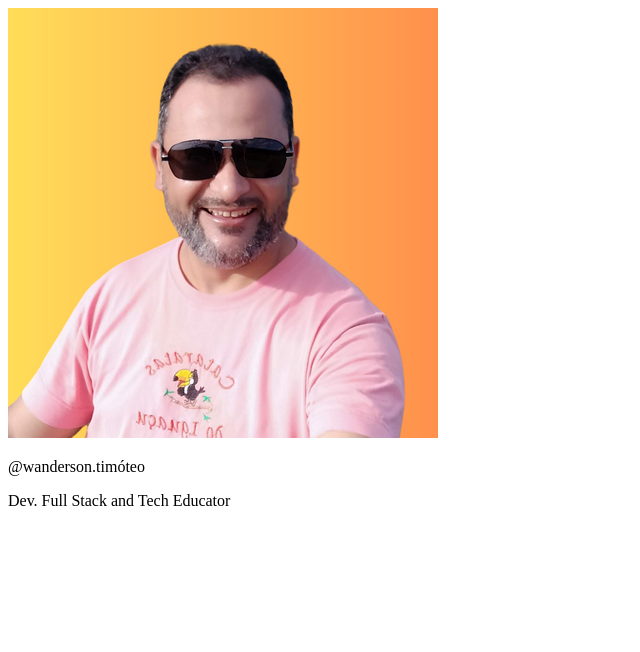
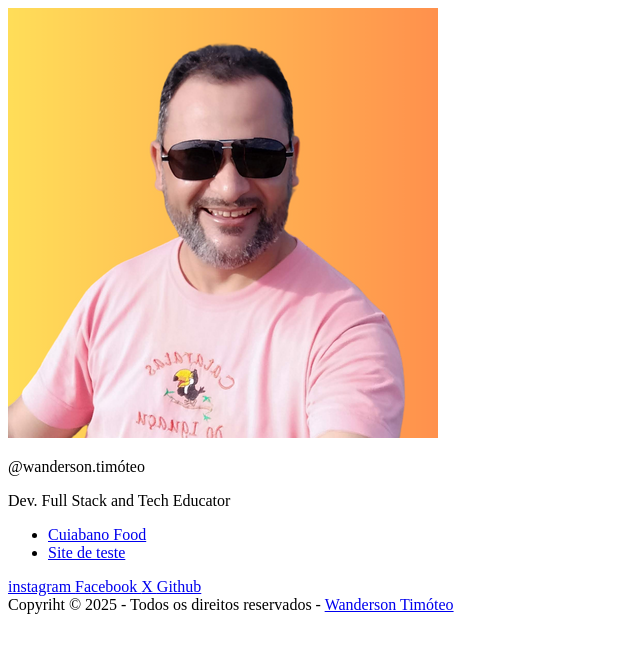
Before and after one commit to professor-wanderson-timoteo/perfil-contato, a plain HTML site: page index.html in a window 1280 px wide. Shown: the whole page, without its empty margins (0-640 px from the left). Drawn offline with nearby package versions, Linux system fonts and the light colour scheme.

Commit message:
add links de projetos e links de redes sociais

```diff
--- a/index.html
+++ b/index.html
@@ -8,6 +8,7 @@
     <link
         href="https://fonts.googleapis.com/css2?family=Inter:ital,opsz,wght@0,14..32,100..900;1,14..32,100..900&display=swap"
         rel="stylesheet">
+    <link rel="stylesheet" href="style.css">
     <title>Perfil de Wanderson Timóteo</title>
 </head>
 <body>
@@ -21,6 +22,81 @@
             <p>@wanderson.timóteo</p>
             <span>Dev. Full Stack and Tech Educator</span>
         </div><!-- Finish Profile -->
+        <!-- Project List -->
+        <ul>
+            <li>
+                <a
+                    href="http://"
+                    target="_blank"
+                    rel="noopener noreferrer"
+                >
+                    Cuiabano Food
+                </a>
+            </li>
+            <li>
+                <a
+                    href="http://"
+                    target="_blank"
+                    rel="noopener noreferrer"
+                >
+                    Site de teste
+                </a>
+            </li>
+        </ul> <!-- Finish Project List -->
+        <!-- Social Media List -->
+        <div id="social-links">
+            <a
+                href="http://"
+                target="_blank"
+                rel="noopener noreferrer"
+            >
+                instagram
+            </a>
+            <a
+                href="http://"
+                target="_blank"
+                rel="noopener noreferrer"
+            >
+                Facebook
+            </a>
+            <a
+                href="http://"
+                target="_blank"
+                rel="noopener noreferrer"
+            >
+                X
+            </a>
+            <a
+                href="http://"
+                target="_blank"
+                rel="noopener noreferrer"
+            >
+                Github
+            </a>
+        </div> <!-- Finish Social Media List -->
+        <!-- Footer -->
+        <div>
+            <span>
+                Copyriht &copy; 2025 - Todos os direitos reservados -
+            </span>
+            <a
+                href="http://"
+                target="_blank"
+                rel="noopener noreferrer"
+            >
+                Wanderson Timóteo
+            </a>
+        </div>
+        <script
+            type="module"
+            src="https://unpkg.com/ionicons@7.1.0/dist/ionicons/ionicons.esm.js"
+        >
+        </script>
+        <script
+            nomodule
+            src="https://unpkg.com/ionicons@7.1.0/dist/ionicons/ionicons.js"
+        >
+        </script>
     </main>
 </body>
 </html>
```
